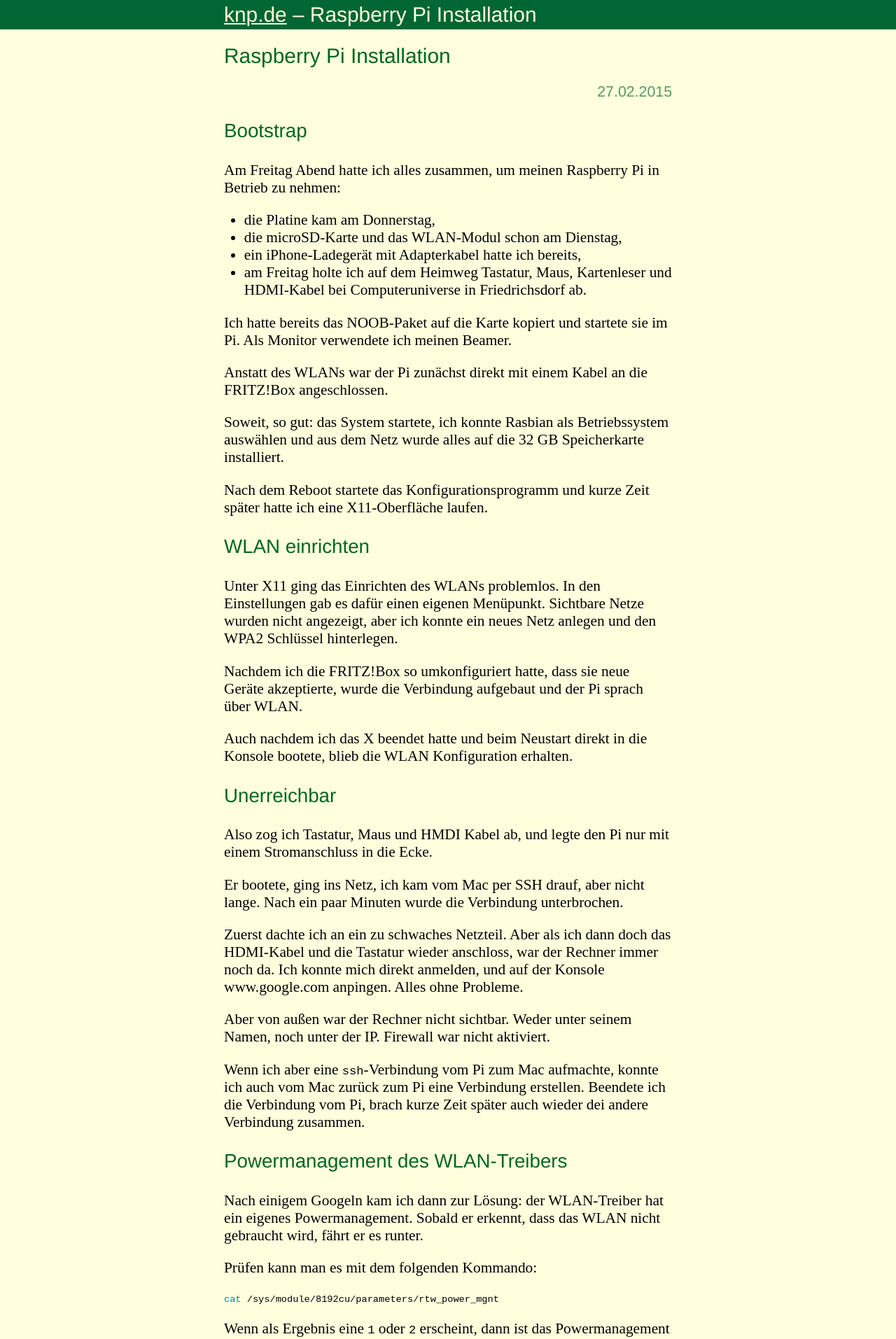
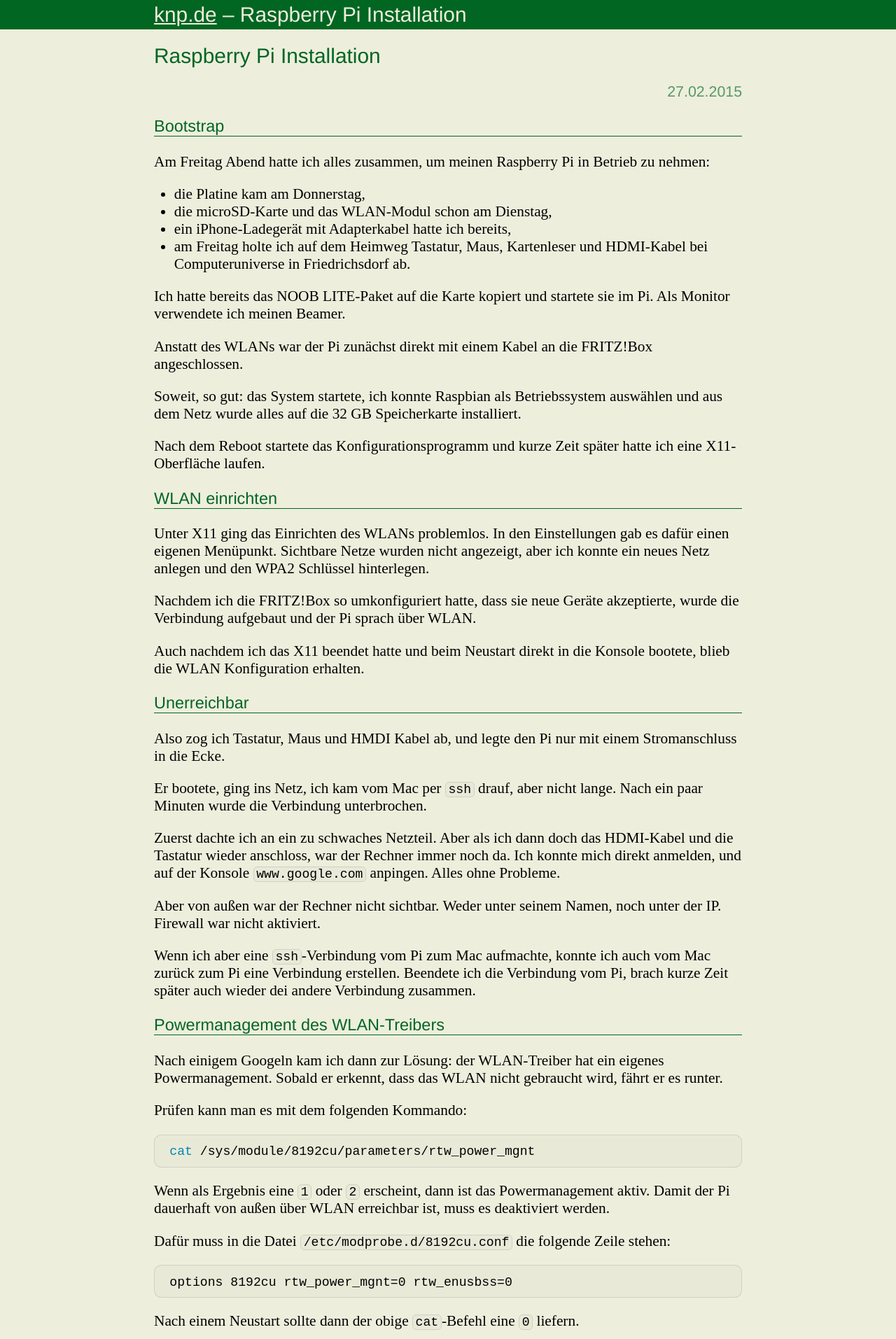
Before and after one commit to itmm/knp.de, a Jekyll site: the page built from _posts/2015-02-27-raspberry-pi-installation.md, in a window 1280 px wide. Shown: the top 1913 px of the page at 70% size. Built offline with Jekyll 4.4.1, drawn with Linux system fonts in a browser that asks for light colours; Markdown is read by kramdown in place of the engine named in the settings.

Commit message:
new style

```diff
--- a/_posts/2015-02-27-raspberry-pi-installation.md
+++ b/_posts/2015-02-27-raspberry-pi-installation.md
@@ -14,11 +14,11 @@ Am Freitag Abend hatte ich alles zusammen, um meinen Raspberry Pi in Betrieb zu
 * ein iPhone-Ladegerät mit Adapterkabel hatte ich bereits,
 * am Freitag holte ich auf dem Heimweg Tastatur, Maus, Kartenleser und HDMI-Kabel bei Computeruniverse in Friedrichsdorf ab.
 
-Ich hatte bereits das NOOB-Paket auf die Karte kopiert und startete sie im Pi. Als Monitor verwendete ich meinen Beamer.
+Ich hatte bereits das NOOB LITE-Paket auf die Karte kopiert und startete sie im Pi. Als Monitor verwendete ich meinen Beamer.
 
 Anstatt des WLANs war der Pi zunächst direkt mit einem Kabel an die FRITZ!Box angeschlossen.
 
-Soweit, so gut: das System startete, ich konnte Rasbian als Betriebssystem auswählen und aus dem Netz wurde alles auf die 32 GB Speicherkarte installiert.
+Soweit, so gut: das System startete, ich konnte Raspbian als Betriebssystem auswählen und aus dem Netz wurde alles auf die 32 GB Speicherkarte installiert.
 
 Nach dem Reboot startete das Konfigurationsprogramm und kurze Zeit später hatte ich eine X11-Oberfläche laufen.
 
@@ -28,15 +28,15 @@ Unter X11 ging das Einrichten des WLANs problemlos. In den Einstellungen gab es
 
 Nachdem ich die FRITZ!Box so umkonfiguriert hatte, dass sie neue Geräte akzeptierte, wurde die Verbindung aufgebaut und der Pi sprach über WLAN.
 
-Auch nachdem ich das X beendet hatte und beim Neustart direkt in die Konsole bootete, blieb die WLAN Konfiguration erhalten.
+Auch nachdem ich das X11 beendet hatte und beim Neustart direkt in die Konsole bootete, blieb die WLAN Konfiguration erhalten.
 
 ### Unerreichbar
 
 Also zog ich Tastatur, Maus und HMDI Kabel ab, und legte den Pi nur mit einem Stromanschluss in die Ecke.
 
-Er bootete, ging ins Netz, ich kam vom Mac per SSH drauf, aber nicht lange. Nach ein paar Minuten wurde die Verbindung unterbrochen.
+Er bootete, ging ins Netz, ich kam vom Mac per `ssh` drauf, aber nicht lange. Nach ein paar Minuten wurde die Verbindung unterbrochen.
 
-Zuerst dachte ich an ein zu schwaches Netzteil. Aber als ich dann doch das HDMI-Kabel und die Tastatur wieder anschloss, war der Rechner immer noch da. Ich konnte mich direkt anmelden, und auf der Konsole www.google.com anpingen. Alles ohne Probleme.
+Zuerst dachte ich an ein zu schwaches Netzteil. Aber als ich dann doch das HDMI-Kabel und die Tastatur wieder anschloss, war der Rechner immer noch da. Ich konnte mich direkt anmelden, und auf der Konsole `www.google.com` anpingen. Alles ohne Probleme.
 
 Aber von außen war der Rechner nicht sichtbar. Weder unter seinem Namen, noch unter der IP. Firewall war nicht aktiviert.
 
--- a/css/main.css
+++ b/css/main.css
@@ -11,22 +11,22 @@
 }
 
 body {
-  background-color: #ffd;
+  background-color: #eed;
   font: Georgia, serif;
   font-size: 16pt;
 }
 
 .indent {
-  max-width: 640px;
+  max-width: 840px;
   margin: auto;
 }
 
 .header {
   font-family: "Helvetica Neue", sans-serif;
   font-weight: 100;
-  background-color: #063;
+  background-color: #062;
   font-size: 140%;
-  color: #ffd;
+  color: #eed;
 }
 
 h1, h2, h3, h4, h5, h6 {
@@ -56,7 +56,8 @@ h3 {
   font-family: "Helvetica Neue", sans-serif;
   font-weight: 100;
   color: #062;
-  font-size: 130%;
+  font-size: 110%;
+  border-bottom: solid 1px #062;
   margin-top: 1em;
   margin-bottom: 1em;
 }
@@ -64,7 +65,8 @@ h4 {
   font-family: "Helvetica Neue", sans-serif;
   font-weight: 100;
   color: #596;
-  font-size: 130%;
+  font-size: 110%;
+  border-bottom: solid 1px #596;
   margin-top: 1em;
   margin-bottom: 1em;
 }
@@ -89,8 +91,8 @@ a:hover   { color: #0f0; }
 }
 
 .posts span {
-  color: #063;
-  font-family: Helvetica, sans-serif;
+  color: #062;
+  font-family: "Helvetica Neue", sans-serif;
   font-weight: 100;
 }
 
@@ -99,16 +101,16 @@ a:hover   { color: #0f0; }
 }
 
 .header a, .footer a {
-  color: #ffd;
+  color: #eed;
 }
 
 .header a:hover, .footer a:hover {
-  color: #ff0;
+  color: #ee0;
 }
 
 blockquote {
   text-align: right;
-  color: #063;
+  color: #062;
   font-size: 71%;
   margin-bottom: 16px;
 }
@@ -116,12 +118,8 @@ blockquote i {
   color: #596;
 }
 
-.adsbygoogle {
-  float: right;
-}
-
 .meta {
-  font-family: Helvetica, sans-serif;
+  font-family: "Helvetica Neue", sans-serif;
   font-weight: 100;
   color: #596;
   text-align: right;
@@ -132,8 +130,8 @@ blockquote i {
   font-weight: 100;
   clear: both;
   text-align: right;
-  background-color: #063;
-  color: #ffd;
+  background-color: #062;
+  color: #eed;
   font-size: 71%;
   padding: 4px 0 4px 0;
 }
@@ -145,20 +143,31 @@ blockquote i {
 /*****************************************************************************/
 
 /* standard */
-.post pre {
-  font-size: 80%;
-}
-
 .post ul, .post ol {
   margin-left: 1.35em;
 }
 
+.post pre {
+  background-color: rgba(0,0,0,0.02);
+  border: solid 1px rgba(0,0,0,0.1);
+  border-radius: 0.5em;
+  padding: 0.5em 1em 0.5em 1em;
+  margin: 1em 0 1em 0;
+}
+
 .post code {
-  font-size: 80%;
+  font-family: "Courier New", monospace;
+  font-size: 85%;
+  background-color: rgba(0,0,0,0.02);
+  border: solid 1px rgba(0,0,0,0.1);
+  border-radius: 0.3em;
+  padding: 0 0.2em 0 0.2em;
 }
 
 .post pre code {
+  background-color: rgba(0,0,0,0);
   border: none;
+  padding: 0;
 }
 
 /* terminal */
```
